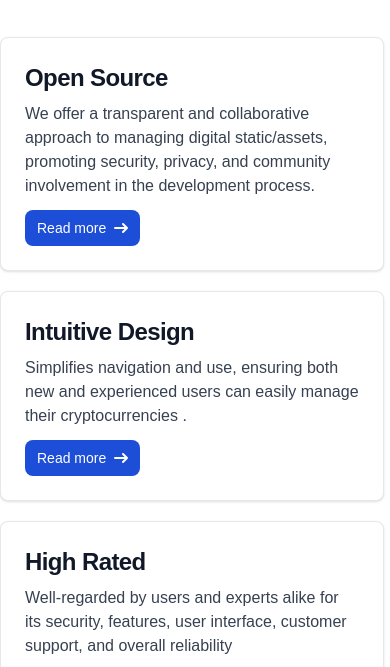
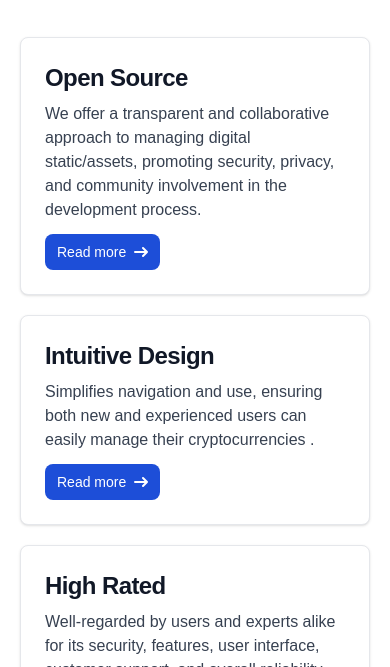
Before and after one commit to integrityph/Tejory, a plain HTML site: page features.html in a window 390 px wide. Shown: the part 135-802 px from the top of the page. Drawn offline with Linux system fonts and the light colour scheme; a web font is replaced by a local one.

Commit message:
fixed features page structure on laptop and tablet size

```diff
--- a/features.html
+++ b/features.html
@@ -172,7 +172,7 @@
       class="text-2xl md:text-4xl pt-20 pb-5 text-center lg:px-[180px] dark:text-white font-bold flex items-center justify-center lg:justify-start gap-5  bg-neutral-100 dark:bg-neutral-800">
       Features</p>
     <div class="h-auto lg:h-[calc(100dvh-140px)] flex flex-col justify-between">
-      <div class="flex flex-col lg:flex-row justify-center gap-5 mt-10">
+      <div class="px-5 flex flex-col flex-wrap items-center lg:items-stretch lg:flex-row justify-center gap-5 mt-10">
 
 
         <div class="max-w-sm p-6 flex flex-col justify-between items-start bg-white border border-gray-200 rounded-lg shadow dark:bg-gray-800 dark:border-gray-700">
```
Also changed, not shown: static/assets/css/public/style.css.
